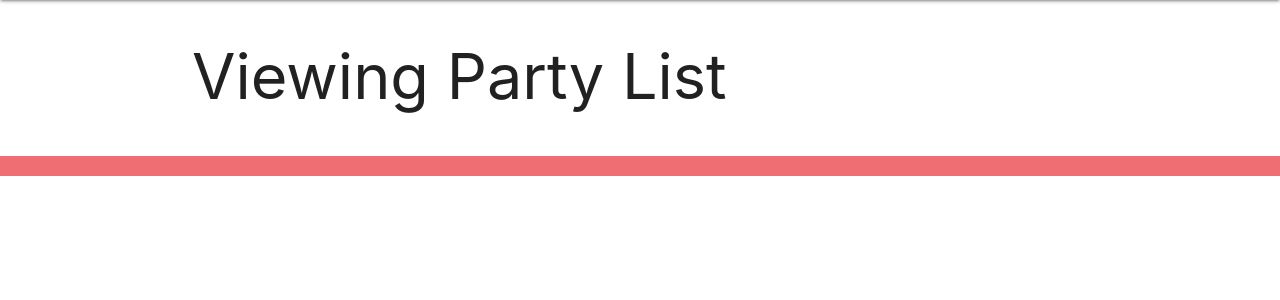
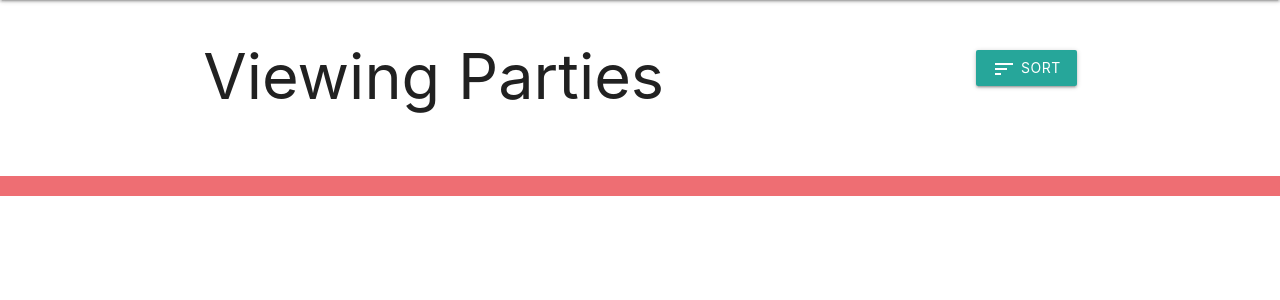
Before and after one commit to benorloff/cosmos-app, a Django app: template main_app/templates/main_app/viewingparty_list.html in a window 1280 px wide. Shown: the part 64-364 px from the top of the page. Run offline with Django 3.2, Linux system fonts and the light colour scheme; the template is opened without the code that fills it, so the values that code supplies are empty.

Commit message:
add list sort to party list

```diff
--- a/main_app/templates/main_app/viewingparty_list.html
+++ b/main_app/templates/main_app/viewingparty_list.html
@@ -2,7 +2,19 @@
 
 {% block content %}
 
-<h1>Viewing Party List</h1>
+<div class="row valign-wrapper">
+    <div class="col s12 m8">
+        <h1>Viewing Parties</h1>
+    </div>
+    <div class="col s12 m4 right-align">
+        <a class="dropdown-trigger btn" href="#" data-target="filter-dropdown"><span class="material-icons" style="vertical-align:middle; margin-right: 5px;">sort</span>Sort</a>
+        <ul id="filter-dropdown" class="dropdown-content">
+            <li><a href="?orderby=start_date">By Date</a></li>
+            <li><a href="?orderby=attendees">By # of Attendees</a></li>
+        </ul>
+    </div>
+</div>
+
 
 <div class="row">
     {% for party in viewingparty_list %}
@@ -31,4 +43,13 @@
     {% endfor %}
 </div>
 
+<script>
+    const filterEl = document.querySelector('.dropdown-trigger');
+    M.Dropdown.init(filterEl, {
+        alignment: 'right',
+        coverTrigger: false,
+        constrainWidth: false
+    });
+</script>
+
 {% endblock %}
```
Also changed, not shown: main_app/migrations/0010_merge_20220503_1658.py (added).
